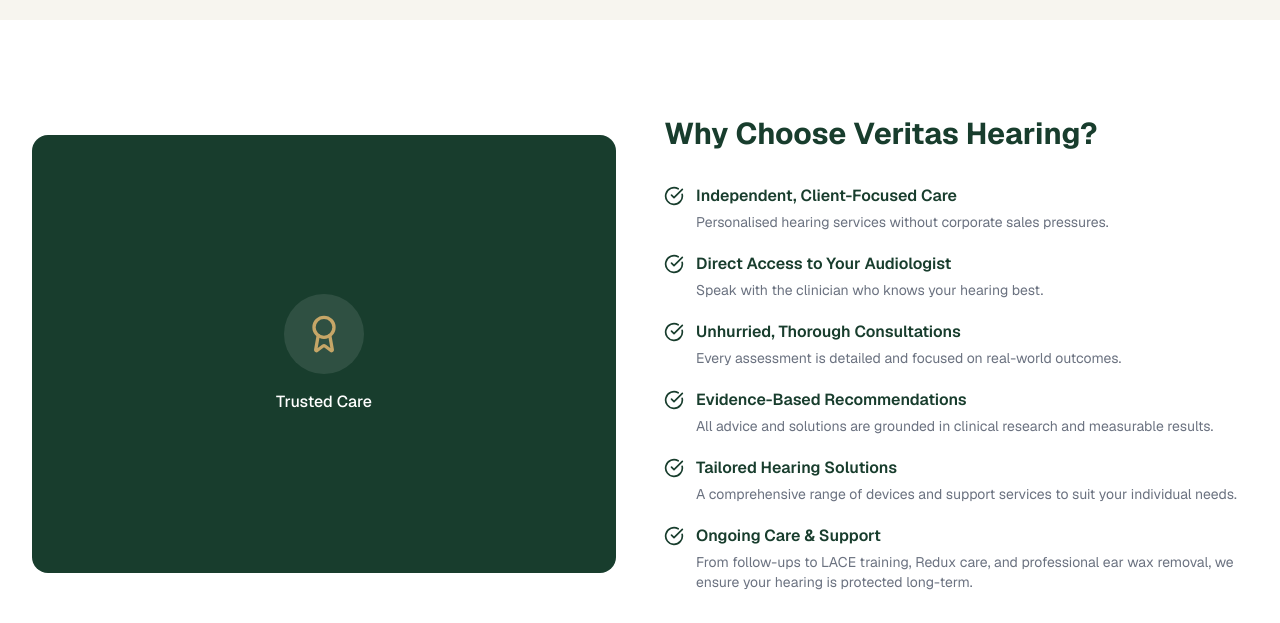
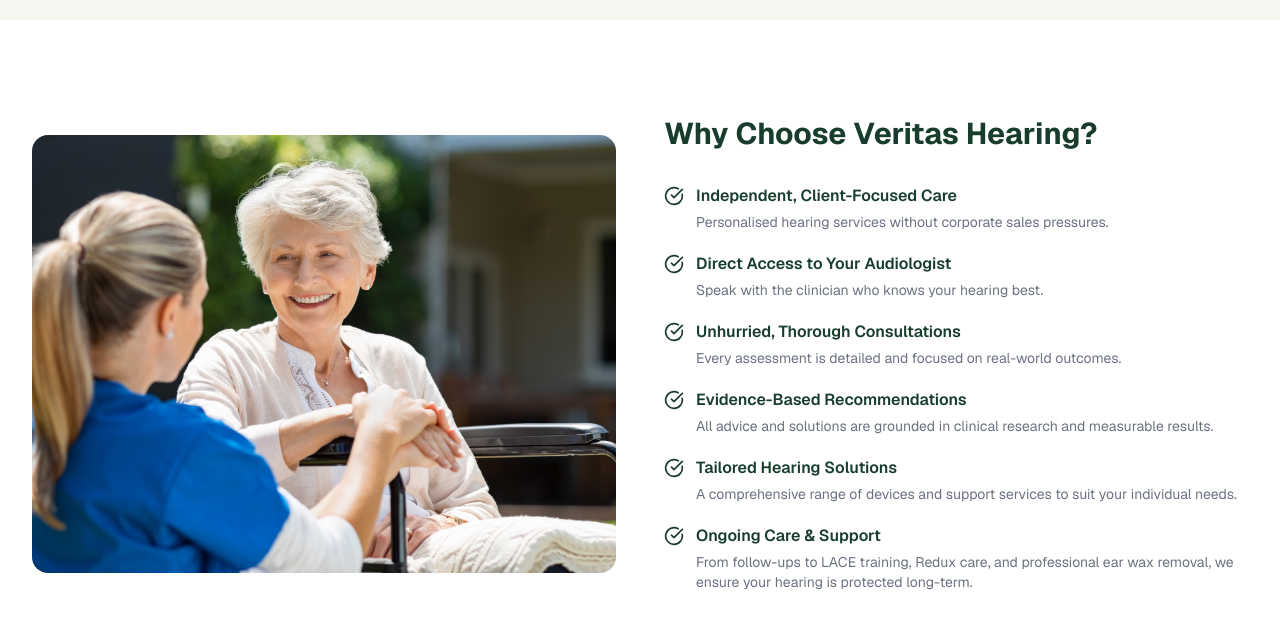
Before and after one commit to jethro-r/audiology_clinic, a Next.js app: page /about in a window 1280 px wide. Shown: the part 1740-2363 px from the top of the page. Built offline with nearby package versions, Linux system fonts and the light colour scheme; no server answers; the database is empty.

Commit message:
feat: update About page with new Trusted Care image and remove redundant text

```diff
--- a/src/app/about/page.tsx
+++ b/src/app/about/page.tsx
@@ -166,16 +166,13 @@
             whileInView={{ opacity: 1, x: 0 }}
             transition={{ duration: 0.6 }}
             viewport={{ once: true }}
-            className="aspect-[4/3] bg-primary rounded-2xl flex items-center justify-center"
+            className="aspect-[4/3] rounded-2xl overflow-hidden"
           >
-            <div className="text-center p-8">
-              <div className="w-20 h-20 mx-auto mb-4 rounded-full bg-white/10 flex items-center justify-center">
-                <Award className="w-10 h-10 text-secondary" />
-              </div>
-              <p className="text-white font-medium">
-                Trusted Care
-              </p>
-            </div>
+            <img
+              src="/images/Trusted-Care.jpg"
+              alt="Trusted hearing care at Veritas Hearing"
+              className="w-full h-full object-cover"
+            />
           </motion.div>
 
           <motion.div
```
Also changed, not shown: public/images/Trusted-Care.jpg (added).
